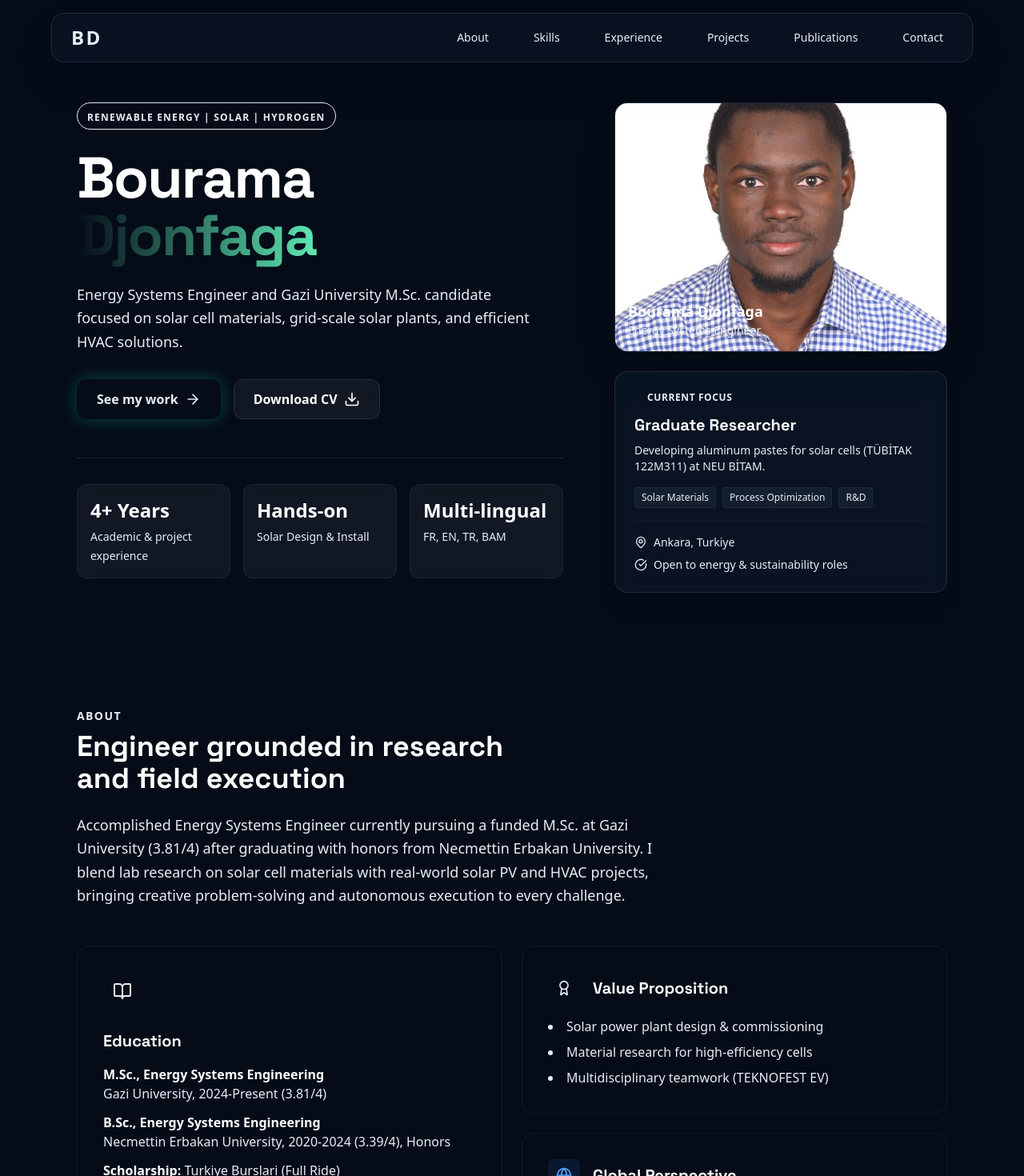
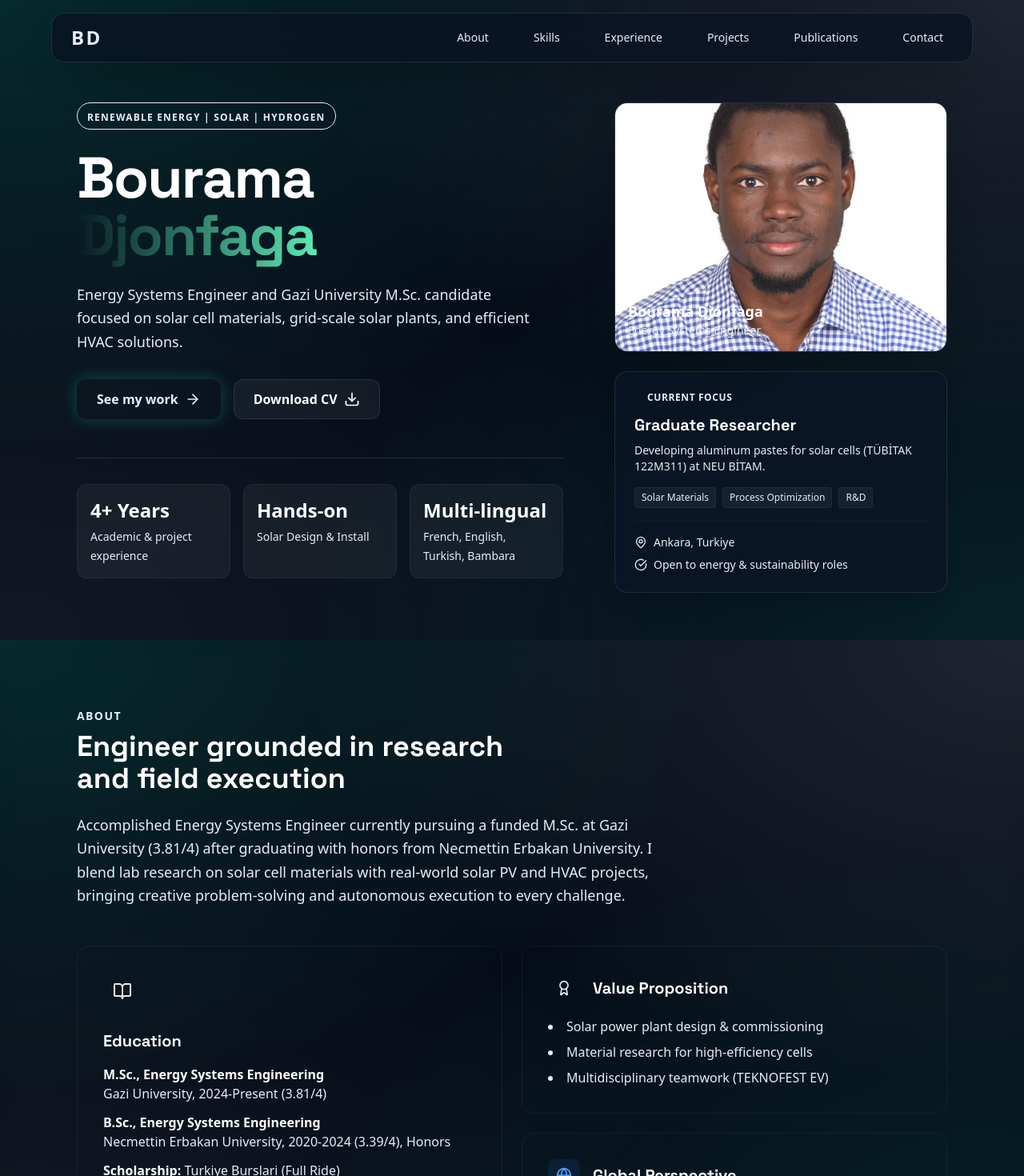
Before and after one commit to Djonfaga/bourama-djonfaga-portfolio, a React (Vite) app: page / in a window 1280 px wide. Shown: the top 1470 px of the page at 80% size. Built offline with nearby package versions, Linux system fonts and the light colour scheme.

Commit message:
feat: Implement multi-color mesh background and full language names

```diff
--- a/src/components/About.jsx
+++ b/src/components/About.jsx
@@ -4,7 +4,7 @@ import { BookOpen, Award, Globe } from 'lucide-react';
 
 const About = () => {
   return (
-    <section id="about" className="py-20 bg-darker">
+    <section id="about" className="py-20 bg-primary/5 backdrop-blur-sm">
       <div className="max-w-6xl mx-auto px-4 sm:px-6 lg:px-8">
         <div className="mb-12">
           <p className="text-primary text-sm font-bold tracking-widest uppercase mb-2">About</p>
--- a/src/components/Contact.jsx
+++ b/src/components/Contact.jsx
@@ -34,7 +34,7 @@ const Contact = () => {
   };
 
   return (
-    <section id="contact" className="py-20 bg-dark">
+    <section id="contact" className="py-20 bg-white/5 backdrop-blur-sm">
       <div className="max-w-6xl mx-auto px-4 sm:px-6 lg:px-8">
         <div className="grid grid-cols-1 lg:grid-cols-2 gap-12 lg:gap-24">
 
--- a/src/components/Experience.jsx
+++ b/src/components/Experience.jsx
@@ -23,7 +23,7 @@ const Experience = () => {
   ];
 
   return (
-    <section id="experience" className="py-20 bg-darker">
+    <section id="experience" className="py-20 bg-white/5 backdrop-blur-sm">
       <div className="max-w-6xl mx-auto px-4 sm:px-6 lg:px-8">
         <div className="mb-12">
            <p className="text-primary text-sm font-bold tracking-widest uppercase mb-2">Experience</p>
--- a/src/components/Hero.jsx
+++ b/src/components/Hero.jsx
@@ -4,7 +4,7 @@ import { ArrowRight, Download, MapPin, CheckCircle } from 'lucide-react';
 
 const Hero = () => {
   return (
-    <section className="pt-32 pb-16 min-h-screen flex items-center bg-mesh bg-fixed bg-no-repeat bg-cover">
+    <section className="pt-32 pb-16 min-h-screen flex items-center">
       <div className="max-w-6xl mx-auto px-4 sm:px-6 lg:px-8 relative w-full">
         <div className="lg:grid lg:grid-cols-12 lg:gap-16 items-start">
 
@@ -58,7 +58,7 @@ const Hero = () => {
               </div>
               <div className="p-4 rounded-xl bg-white/5 border border-white/5 backdrop-blur-sm">
                 <span className="block text-2xl font-bold text-white mb-1">Multi-lingual</span>
-                <span className="text-sm text-muted">FR, EN, TR, BAM</span>
+                <span className="text-sm text-muted">French, English, Turkish, Bambara</span>
               </div>
             </div>
           </Motion.div>
--- a/src/components/Projects.jsx
+++ b/src/components/Projects.jsx
@@ -49,7 +49,7 @@ const Projects = () => {
   ];
 
   return (
-    <section id="projects" className="py-20 bg-dark">
+    <section id="projects" className="py-20 bg-transparent">
       <div className="max-w-6xl mx-auto px-4 sm:px-6 lg:px-8">
         <div className="mb-12">
           <p className="text-primary text-sm font-bold tracking-widest uppercase mb-2">Projects</p>
--- a/src/components/Publications.jsx
+++ b/src/components/Publications.jsx
@@ -12,7 +12,7 @@ const Publications = () => {
   ];
 
   return (
-    <section id="publications" className="py-20 bg-darker">
+    <section id="publications" className="py-20 bg-primary/5 backdrop-blur-sm">
       <div className="max-w-6xl mx-auto px-4 sm:px-6 lg:px-8">
         <div className="mb-12">
            <p className="text-primary text-sm font-bold tracking-widest uppercase mb-2">Publications</p>
--- a/src/components/Skills.jsx
+++ b/src/components/Skills.jsx
@@ -18,7 +18,7 @@ const Skills = () => {
   ];
 
   return (
-    <section id="skills" className="py-20 bg-dark">
+    <section id="skills" className="py-20 bg-transparent">
       <div className="max-w-6xl mx-auto px-4 sm:px-6 lg:px-8">
         <div className="mb-12">
           <p className="text-primary text-sm font-bold tracking-widest uppercase mb-2">Skills</p>
--- a/src/index.css
+++ b/src/index.css
@@ -6,6 +6,11 @@ html {
 
 body {
   background-color: #050c18;
+  background-image: radial-gradient(at 0% 0%, rgba(16, 215, 168, 0.15), transparent 50%), radial-gradient(at 100% 0%, rgba(255, 255, 255, 0.1), transparent 50%), radial-gradient(at 100% 100%, rgba(16, 215, 168, 0.1), transparent 50%), radial-gradient(at 0% 100%, rgba(255, 255, 255, 0.05), transparent 50%);
+  background-attachment: fixed;
+  background-position: center;
+  background-repeat: no-repeat;
+  background-size: cover;
   color: #e6edf7;
   font-family: 'Inter', sans-serif;
   overflow-x: hidden;
--- a/tailwind.config.js
+++ b/tailwind.config.js
@@ -10,7 +10,7 @@ export default {
         primary: '#10d7a8', // Codex Accent (Teal/Mint)
         secondary: '#f5b841', // Codex Accent 2 (Gold/Yellow)
         dark: '#050c18', // Codex BG
-        darker: '#0b1626', // Codex BG 2
+        darker: '#0a1f1c', // Greenish Dark
         card: 'rgba(255, 255, 255, 0.04)',
         'card-hover': 'rgba(255, 255, 255, 0.08)',
         muted: '#9bb1d1',
@@ -21,7 +21,7 @@ export default {
         display: ['Space Grotesk', 'sans-serif'],
       },
       backgroundImage: {
-        'mesh': "radial-gradient(at 20% 20%, rgba(16, 215, 168, 0.15), transparent 50%), radial-gradient(at 80% 10%, rgba(245, 184, 65, 0.12), transparent 45%), radial-gradient(at 60% 80%, rgba(60, 120, 255, 0.12), transparent 55%)",
+        'mesh': "radial-gradient(at 0% 0%, rgba(16, 215, 168, 0.15), transparent 50%), radial-gradient(at 100% 0%, rgba(255, 255, 255, 0.1), transparent 50%), radial-gradient(at 100% 100%, rgba(16, 215, 168, 0.1), transparent 50%), radial-gradient(at 0% 100%, rgba(255, 255, 255, 0.05), transparent 50%)",
       }
     },
   },
```
